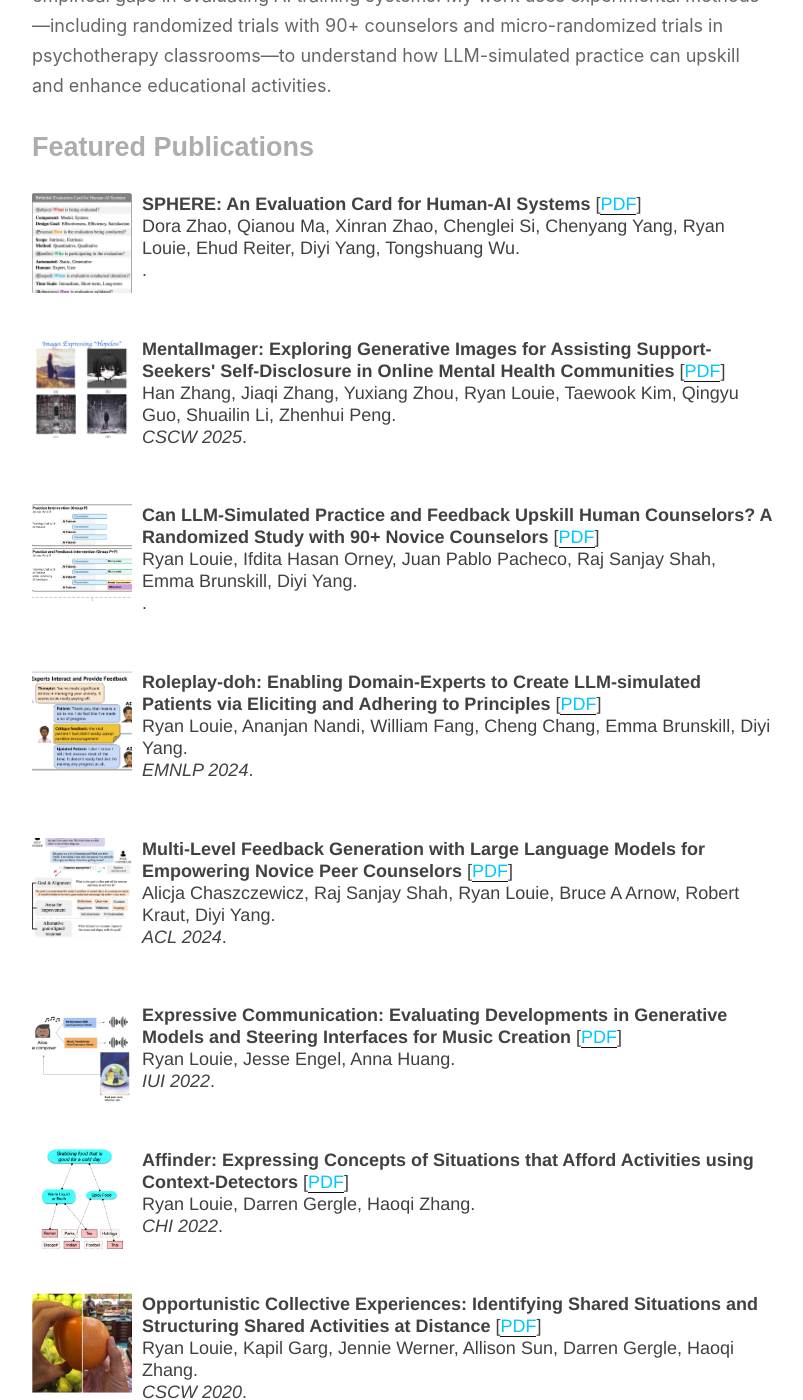
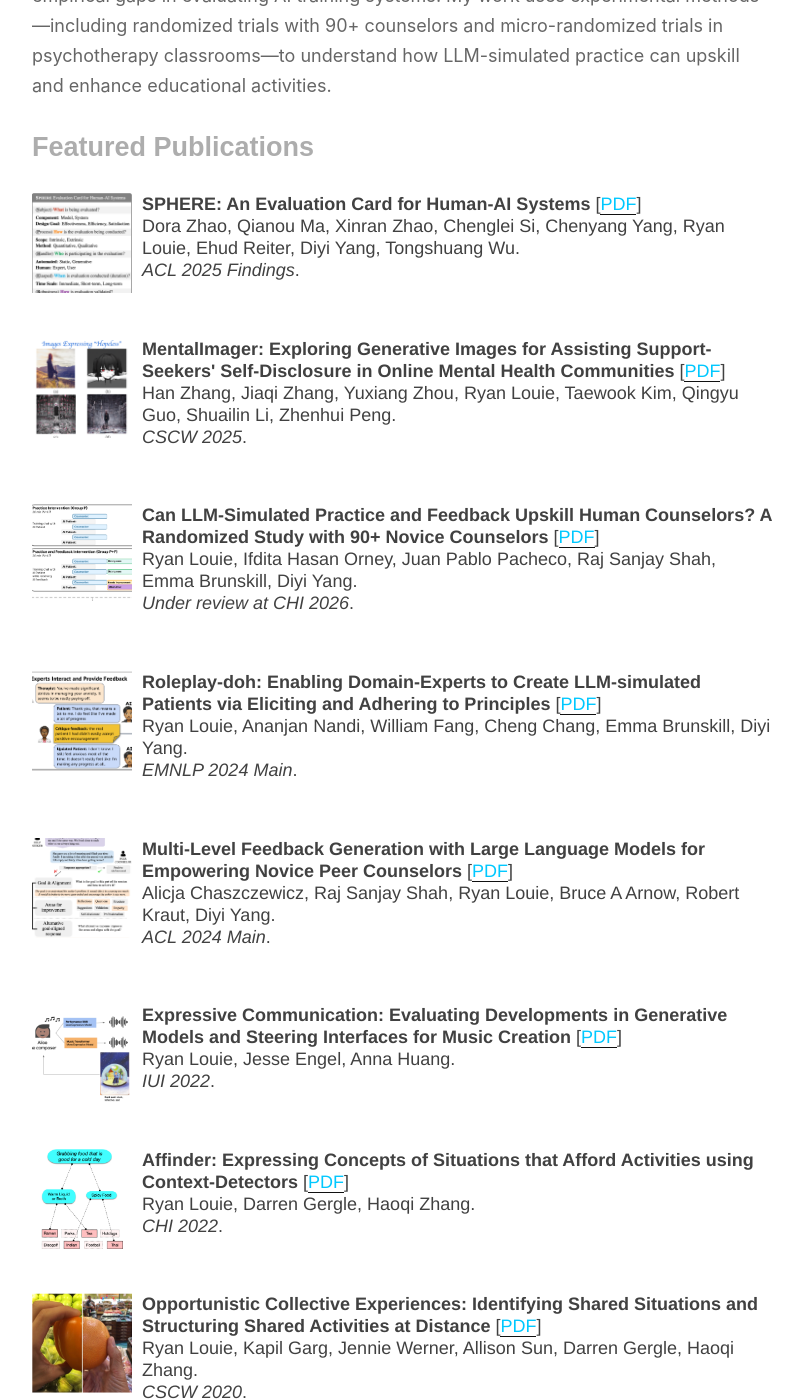
Before and after one commit to youralien/youralien.github.io, a Jekyll site: the page built from index.html, in a window 1280 px wide and 1400 px high, scrolled down 1453 px. Shown: the whole window, without its empty margins (238-1041 px from the left). Built offline with Jekyll 4.4.1, drawn with Linux system fonts in a browser that asks for light colours; nearby versions of some CDN libraries; some web fonts are replaced.

Commit message:
update some publication venue details

```diff
--- a/_publications/2024-multilevelfeedback.html
+++ b/_publications/2024-multilevelfeedback.html
@@ -18,7 +18,7 @@ tags:
 title: "Multi-Level Feedback Generation with Large Language Models for Empowering Novice Peer Counselors"
 type:
   - Conference
-venue: ACL 2024
+venue: ACL 2024 Main
 venue_location: Bangkok, Thailand
 venue_tags:
 venue_url: https://2024.aclweb.org/
--- a/_publications/2024-roleplaydoh.html
+++ b/_publications/2024-roleplaydoh.html
@@ -18,7 +18,7 @@ tags:
 title: "Roleplay-doh: Enabling Domain-Experts to Create LLM-simulated Patients via Eliciting and Adhering to Principles"
 type:
   - Conference
-venue: EMNLP 2024
+venue: EMNLP 2024 Main
 venue_location: Miami, USA
 venue_tags:
 venue_url: https://2024.emnlp.org/program/accepted_main_conference/
--- a/_publications/2025-llmpracticefeedback.html
+++ b/_publications/2025-llmpracticefeedback.html
@@ -18,6 +18,7 @@ tags:
 title: "Can LLM-Simulated Practice and Feedback
 Upskill Human Counselors? A Randomized Study
 with 90+ Novice Counselors"
+venue: Under review at CHI 2026
 type:
   - Preprint
 video:
--- a/_publications/2025-sphere.html
+++ b/_publications/2025-sphere.html
@@ -19,6 +19,7 @@ pdf: https://aclanthology.org/2025.findings-acl.70.pdf
 short_doi:
 tags:
 title: "SPHERE: An Evaluation Card for Human-AI Systems"
+venue: ACL 2025 Findings
 type:
   - Conference
 video:
```
